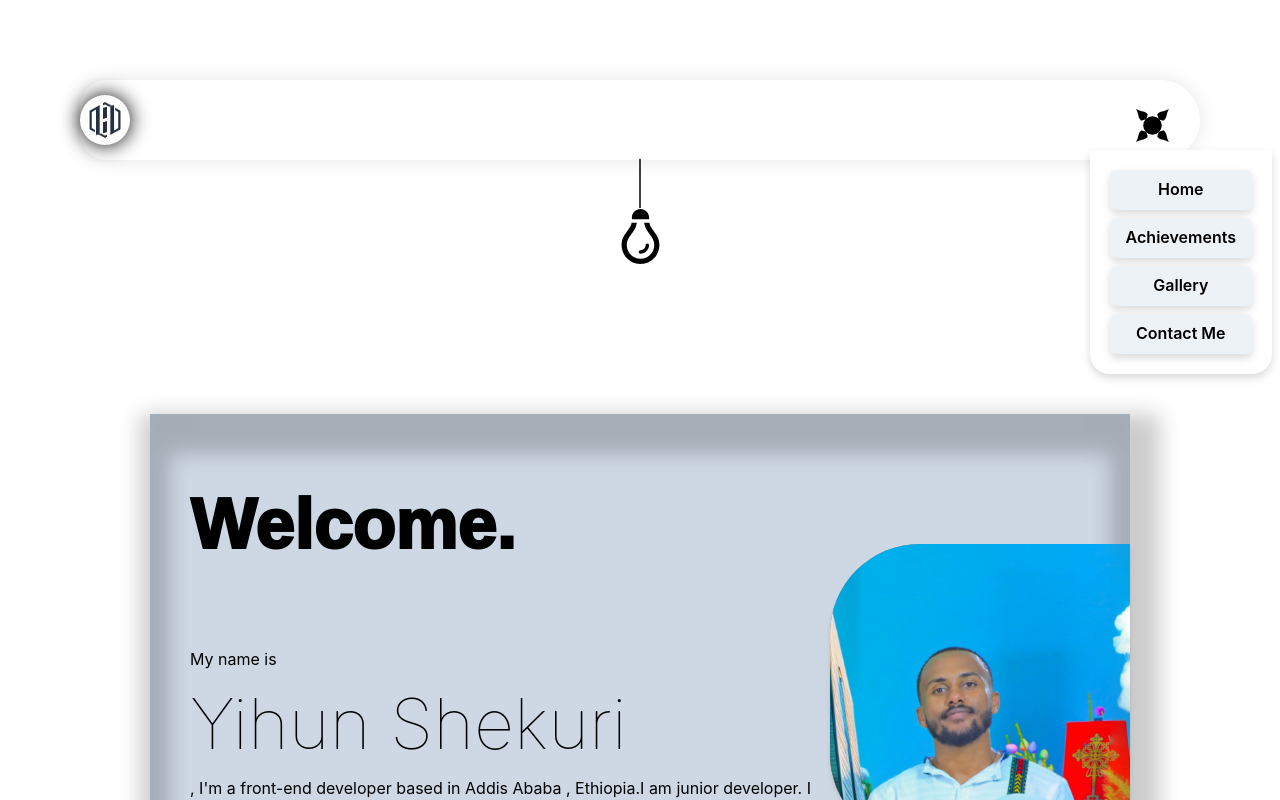
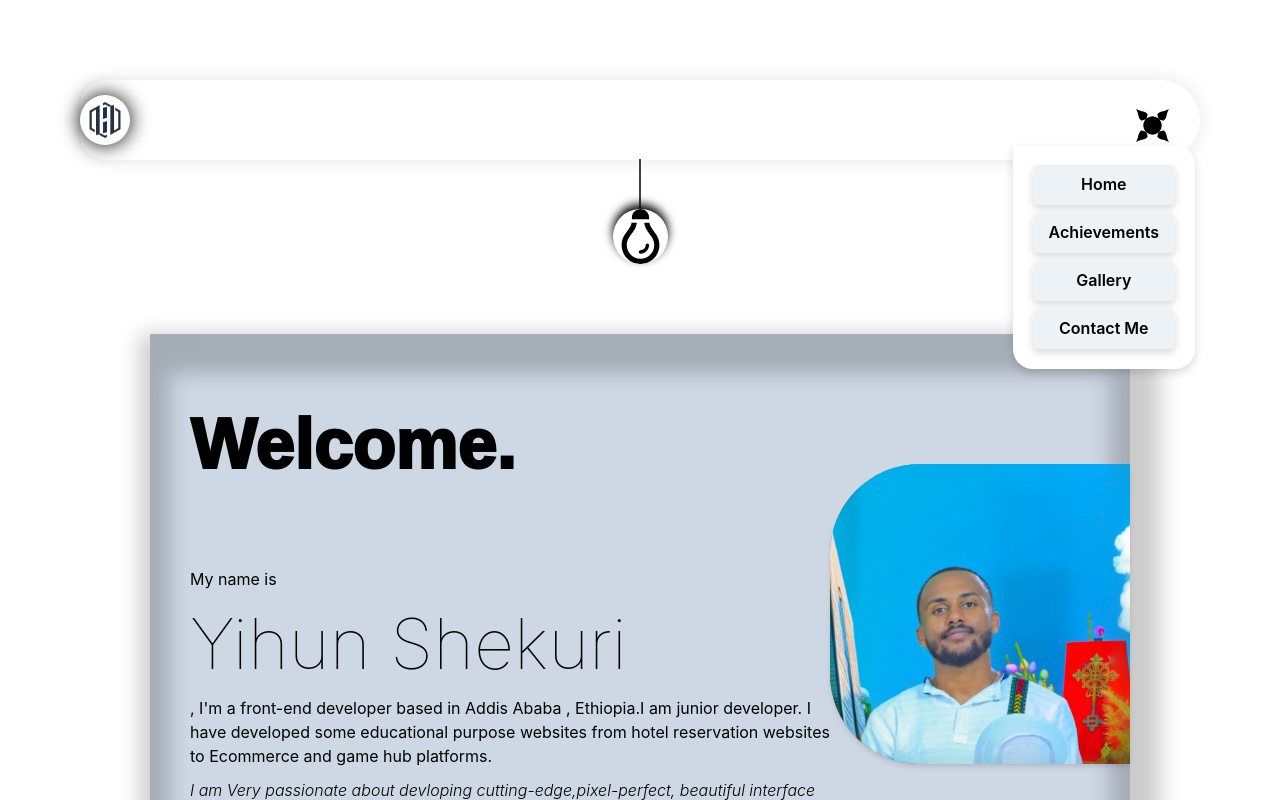
Before and after one commit to hailemichael121/Mine, a React (Vite) app: page / in a window 1280 px wide. Both pictures are taken after a click on the element 1152 px from the left and 125 px from the top of the page. Shown: the top 800 px of the page. Built offline with nearby package versions, Linux system fonts and the light colour scheme.

Commit message:
edited bulb shadow

```diff
--- a/src/components/ColorModeSwitch.tsx
+++ b/src/components/ColorModeSwitch.tsx
@@ -1,5 +1,4 @@
 import { Button, HStack, useColorMode } from "@chakra-ui/react";
-
 import { FaRegLightbulb } from "react-icons/fa6";
 import { FaLightbulb } from "react-icons/fa";
 
@@ -15,11 +14,16 @@ const ColorModeSwitch = () => {
         size="100px"
         _hover={{ bg: "transparent", size: "120px" }}
         transition="1.5s"
+        position="relative"
       >
         {colorMode === "dark" ? (
           <>
             <FaLightbulb
-              style={{ transform: "rotate(180deg)" }}
+              style={{
+                transform: "rotate(180deg)",
+                boxShadow: "0px 0px 70px 20px  #f1c008",
+                borderRadius: "100px",
+              }}
               color="#f1c008"
               size={52}
             />
@@ -41,7 +45,11 @@ const ColorModeSwitch = () => {
         ) : (
           <>
             <FaRegLightbulb
-              style={{ transform: "rotate(180deg)" }}
+              style={{
+                transform: "rotate(180deg)",
+                boxShadow: "0px 5px 10px black",
+                borderRadius: "50px",
+              }}
               color="black"
               size={55}
             />
--- a/src/components/top/ProfileBox.tsx
+++ b/src/components/top/ProfileBox.tsx
@@ -4,7 +4,13 @@ import ProfilePhoto from "./ProfilePhoto";
 
 const ProfileBox = () => {
   return (
-    <VStack boxShadow=" 10px 20px 20px 20px rgba(0, 0, 0, 0.2)" margin={150}>
+    <VStack
+      boxShadow=" 10px 20px 20px 20px rgba(0, 0, 0, 0.2)"
+      mr={150}
+      ml={150}
+      mb={100}
+      mt={70}
+    >
       <Box
         margin={0}
         backgroundColor="#ced8e4"
--- a/src/components/top/RotatingMenu.tsx
+++ b/src/components/top/RotatingMenu.tsx
@@ -30,7 +30,7 @@ const Header = () => {
     <>
       <Box
         as="span"
-        transition=" 10s " // Adjust transition for menu swing
+        transition=" 10s "
         cursor="cell"
         _active={{ transform: "rotate(360deg)" }}
         color={colorMode === "dark" ? "white" : "black"}
@@ -38,41 +38,43 @@ const Header = () => {
       >
         <GiLevelFour size={35} />
       </Box>
-      {isOpen && ( // Conditionally render menu based on isOpen state
+      {isOpen && (
         <Stack
           ref={menuRef}
           direction={"column"}
           position="absolute"
-          top={70}
+          top={65}
           right={2}
           transformOrigin={{ top: "50%", right: "0" }}
-          transition=" 10s "
-          backgroundColor={colorMode === "dark" ? "wheat" : "White"}
+          transition=" 1s "
+          backgroundColor={colorMode === "dark" ? "gray.800" : "White"}
           color={colorMode === "dark" ? "black" : "black"}
           boxShadow="0px 4px 8px rgba(0, 0, 0, 0.15)"
           p={5}
           borderBottomRadius={20}
+          borderTopRightRadius={20}
+          mr="77px"
         >
           <Button
-            color={colorMode === "dark" ? "black" : "black"}
+            color={colorMode === "dark" ? "wheat" : "black"}
             boxShadow="0px 4px 8px rgba(0, 0, 1, 0.15)"
           >
             <Link>Home</Link>
           </Button>
           <Button
-            color={colorMode === "dark" ? "black" : "black"}
+            color={colorMode === "dark" ? "wheat" : "black"}
             boxShadow="0px 4px 8px rgba(0, 0, 0, 0.15)"
           >
             <Link>Achievements</Link>
           </Button>
           <Button
-            color={colorMode === "dark" ? "black" : "black"}
+            color={colorMode === "dark" ? "wheat" : "black"}
             boxShadow="0px 4px 8px rgba(0, 0, 0, 0.15)"
           >
             <Link>Gallery</Link>
           </Button>
           <Button
-            color={colorMode === "dark" ? "black" : "black"}
+            color={colorMode === "dark" ? "wheat" : "black"}
             boxShadow="0px 4px 8px rgba(0, 0, 0, 0.15)"
           >
             <Link>Contact Me</Link>
```
